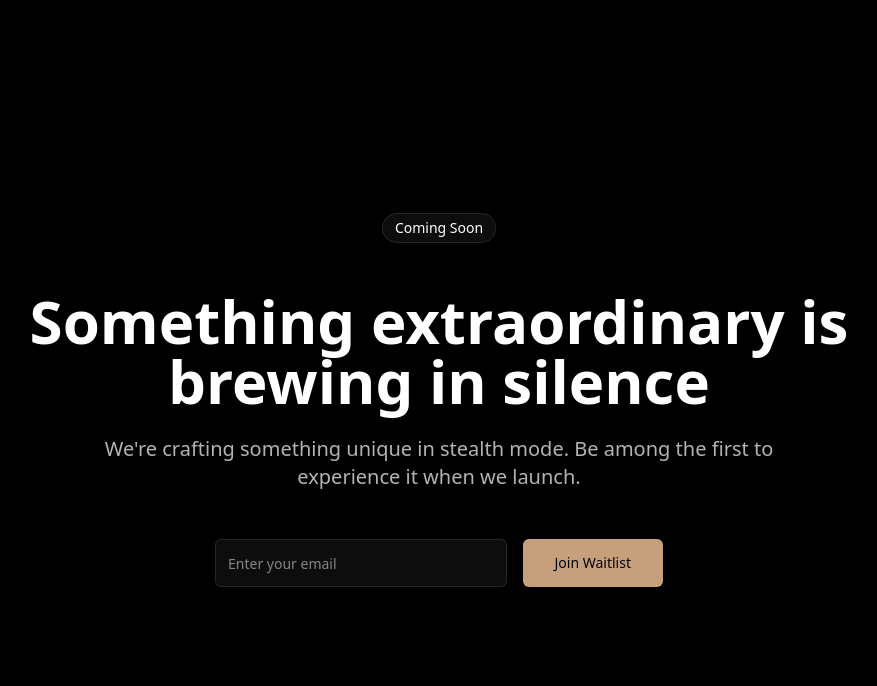
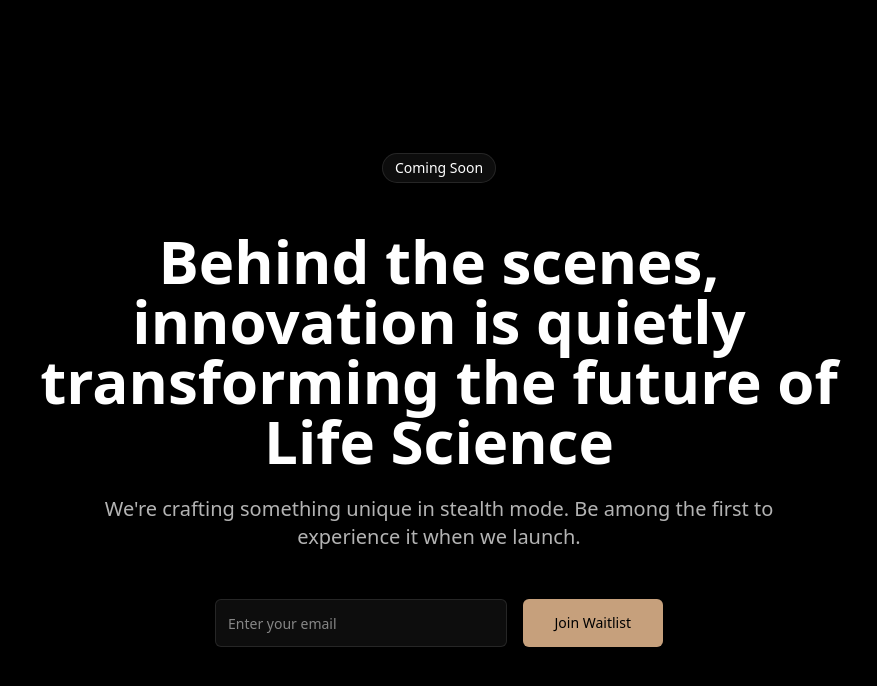
Before and after one commit to bentycho/stealthy-waitlist-haven, a React (Vite) app: page / in a window 1280 px wide. Shown: the top 686 px of the page, without its empty margins (201-1078 px from the left). Built offline with nearby package versions, Linux system fonts and the light colour scheme.

Commit message:
Update homepage headline text
Changed the headline text from "Something extraordinary is brewing in silence" to "Behind the scenes, innovation is quietly transforming the future of Life Science."
[skip gpt_engineer]

```diff
--- a/src/pages/Index.tsx
+++ b/src/pages/Index.tsx
@@ -13,7 +13,7 @@ const Index = () => {
           </div>
 
           <h1 className="text-4xl sm:text-5xl md:text-6xl font-bold max-w-4xl mx-auto leading-tight">
-            Something extraordinary is brewing in silence
+            Behind the scenes, innovation is quietly transforming the future of Life Science
           </h1>
 
           <p className="text-lg sm:text-xl text-white/70 max-w-2xl mx-auto">
```
